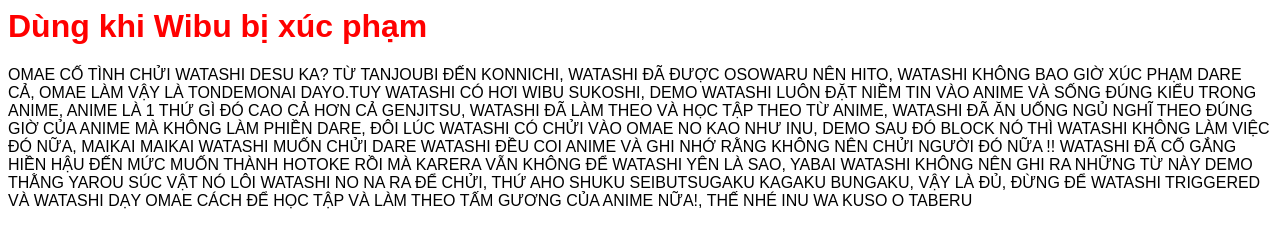
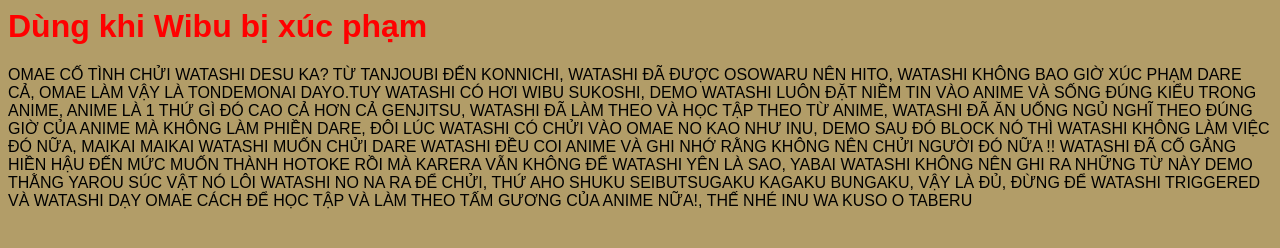
Before and after one commit to comgachienmam147/ditmewibu.com, a plain HTML site: page index.html in a window 1280 px wide. Drawn offline with Linux system fonts and the light colour scheme.

Commit message:
Update coolngau.css

```diff
--- a/coolngau.css
+++ b/coolngau.css
@@ -1,6 +1,6 @@
 *{
 font-family: Arial;
-background-color: rgb(178, 157, 104): }
+background-color: rgb(178, 157, 104); }
 h1{
 color:red;
-background-color: rgb(178, 157, 104):}
+}
```
